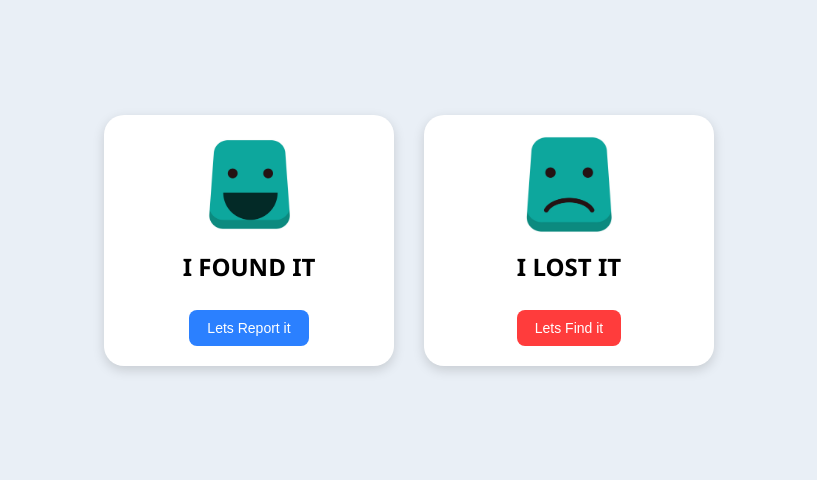
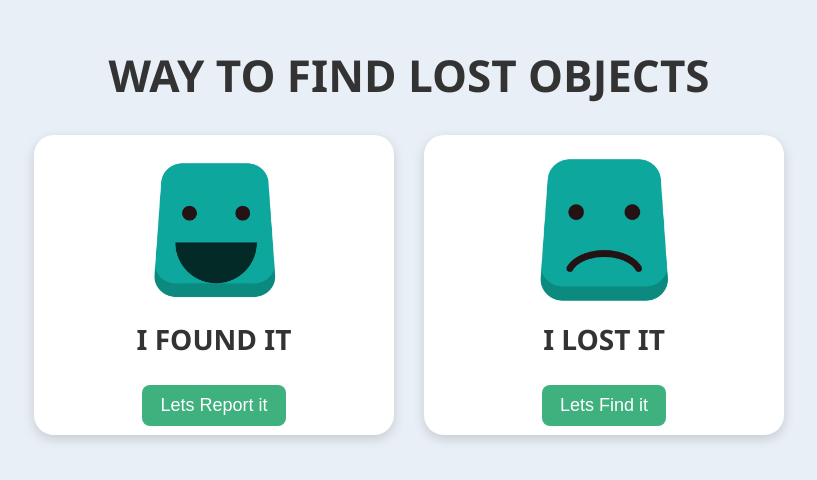
Before and after one commit to JanaAdel1010/Uniconnect, a website: page Frontend/lost&found/main.html in a window 1280 px wide. Shown: the part 160-640 px from the top of the page, without its empty margins (231-1048 px from the left). Drawn offline with Linux system fonts and the light colour scheme.

Commit message:
modified lost and found

```diff
--- a/Backend/models/FoundItem.js
+++ b/Backend/models/FoundItem.js
@@ -5,7 +5,9 @@ const FoundItem = sequelize.define('FoundItem', {
   name: { type: DataTypes.STRING, allowNull: false },
   description: { type: DataTypes.TEXT, allowNull: false },
   phone: { type: DataTypes.STRING, allowNull: false },
-  image: { type: DataTypes.STRING } // path to uploaded image
+  image: { type: DataTypes.STRING }, // path to uploaded image
+  foundDate: { type: DataTypes.DATEONLY, allowNull: false },
+  extra: { type: DataTypes.TEXT } // optional additional details
 });
 
 module.exports = FoundItem;
--- a/Backend/models/LostItem.js
+++ b/Backend/models/LostItem.js
@@ -5,7 +5,9 @@ const LostItem = sequelize.define('LostItem', {
   name: { type: DataTypes.STRING, allowNull: false },
   description: { type: DataTypes.TEXT, allowNull: false },
   phone: { type: DataTypes.STRING, allowNull: false },
-  image: { type: DataTypes.STRING } // path to uploaded image
+  image: { type: DataTypes.STRING }, // path to uploaded image
+  lostDate: { type: DataTypes.DATEONLY, allowNull: false },
+  extra: { type: DataTypes.TEXT } // optional field for additional info
 });
 
 module.exports = LostItem;
--- a/Backend/routes/found.js
+++ b/Backend/routes/found.js
@@ -24,6 +24,7 @@ router.post('/', upload.single('image'), async (req, res) => {
   }
 });
 
+
 router.get('/', async (req, res) => {
   try {
     const items = await FoundItem.findAll();
--- a/Frontend/lost&found/main.html
+++ b/Frontend/lost&found/main.html
@@ -3,10 +3,12 @@
 <head>
   <meta charset="UTF-8" />
   <meta name="viewport" content="width=device-width, initial-scale=1.0"/>
-  <title>Success & Error Cards</title>
+  <title>Lost and found </title>
   <link rel="stylesheet" href="style.css" />
 </head>
 <body>
+  <div class="main-container">
+    <h1>WAY TO FIND LOST OBJECTS</h1>
     <div class="card-container">
       <!-- Success Card -->
       <div class="card found">
@@ -24,7 +26,9 @@
         <button onclick="handleLost()">Lets Find it</button>
       </div>
     </div>
+  </div>
 
   <script src="script.js"></script>
 </body>
+
 </html>
--- a/Frontend/lost&found/style.css
+++ b/Frontend/lost&found/style.css
@@ -8,14 +8,37 @@ body {
   height: 100vh;
 }
 
+.main-container {
+  display: flex;
+  flex-direction: column;
+  align-items: center;
+  gap: 30px;
+}
+
+h1 {
+  margin: 0;
+  color: #333;
+  font-size: 44px;
+  text-align: center;
+  font-weight: 1000;
+}
+
+h2 {
+  margin: 0;
+  color: #333;
+  font-size: 28px;
+  text-align: center;
+  font-weight: 1000;
+}
+
 .card-container {
   display: flex;
   gap: 30px;
 }
 
 .card {
-  width: 250px;
-  height: 200fr;
+  width: 320px;
+  height: 260px;
   padding: 20px;
   border-radius: 20px;
   box-shadow: 0 4px 12px rgba(0, 0, 0, 0.15);
@@ -33,7 +56,7 @@ body {
 }
 
 .card p {
-  font-size: 14px;
+  font-size: 20px;
   color: #666;
   margin-bottom: 20px;
 }
@@ -47,11 +70,11 @@ body {
 }
 
 .card.found button {
-  background: #2b80ff;
+  background: #3fb17e;
 }
 
 .card.lost button {
-  background: #ff3c3c;
+  background: #3fb17e;
 }
 
 button {
@@ -60,17 +83,18 @@ button {
   padding: 10px 18px;
   border-radius: 8px;
   cursor: pointer;
-  font-size: 14px;
-  transition: 0.3s ease;
+  font-size: 18px;
+  transition: transform 0.3s ease, opacity 0.3s ease;
 }
 
 button:hover {
-  opacity: 0.9;
+  transform: scale(1.1); /* Grows the button */
+  opacity: 0.9;          /* Optional: adds a subtle fade */
 }
 
 .image{
-    width: 100px;
-    height: 100px;
+    width: 150px;
+    height: 150px;
     border-radius: 20px;
     object-fit: cover;
 }
```
Also changed, not shown: Backend/routes/lost.js (+10 -1 lines), Frontend/lost&found/found-form.html (+10 -2 lines), Frontend/lost&found/lost-form.html (+8 -0 lines). Lines whose indentation alone changed are shown as unchanged.
